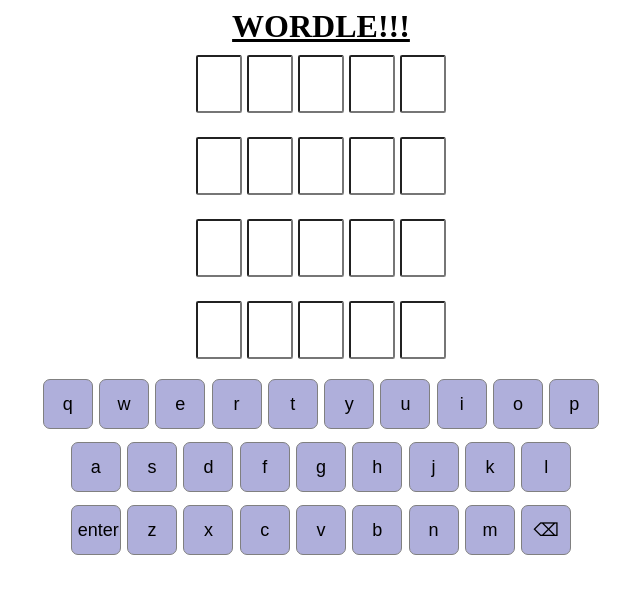
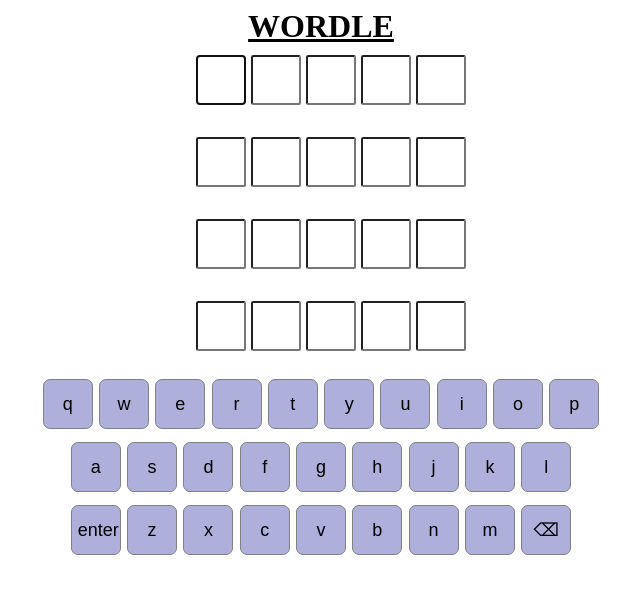
Before and after one commit to idan-tepe/wordle, a React (Create React App) app: page / in a window 1280 px wide. Shown: the top 594 px of the page, without its empty margins (319-959 px from the left). Built offline with nearby package versions, Linux system fonts and the light colour scheme.

Commit message:
with keyboard

```diff
--- a/package.json
+++ b/package.json
@@ -8,6 +8,7 @@
     "@testing-library/user-event": "^13.5.0",
     "react": "^18.2.0",
     "react-dom": "^18.2.0",
+    "react-router-dom": "^6.4.5",
     "react-scripts": "5.0.1",
     "web-vitals": "^2.1.4"
   },
--- a/public/index.html
+++ b/public/index.html
@@ -10,6 +10,8 @@
       content="Web site created using create-react-app"
     />
     <link rel="apple-touch-icon" href="%PUBLIC_URL%/logo192.png" />
+    <!-- CSS only -->
+
     <!--
       manifest.json provides metadata used when your web app is installed on a
       user's mobile device or desktop. See https://developers.google.com/web/fundamentals/web-app-manifest/
--- a/src/App.js
+++ b/src/App.js
@@ -1,26 +1,50 @@
 import "./App.scss";
-import { Title } from "./Comonents/Title";
+import { NavBar } from "./Comonents/Title";
 import { InputBoxes } from "./Comonents/InputsBoxes";
 import { Keyboard } from "./Comonents/Keyboard";
 import { matrix } from "./Comonents/matrix";
-import { useState } from "react";
+import { useEffect, useState } from "react";
 import { AppContext } from "./contexts/appContext";
 
 function App() {
   const [board, setBoard] = useState(matrix);
   const [attempt, setAttempt] = useState({ rowAttempt: 0, cellAttempt: 0 });
 
-  // useEffect(() => {
-  //   board[attempt.rowAttempt][attempt.cellAttempt].focus();
-  // }, [board]);
+  useEffect(() => {
+    document.getElementsByClassName("row")[0].firstChild.focus();
+  }, []);
 
-  const appName = `WORDLE!!!`;
+  function letterInInput(letter) {
+    board[attempt.rowAttempt][attempt.cellAttempt] = letter;
+    console.log(board);
+    attempt.cellAttempt++;
+    setBoard([...board]);
+    if (attempt.cellAttempt > 4) {
+      const newAttempt = {
+        ...attempt,
+        rowAttempt: attempt.rowAttempt + 1,
+        cellAttempt: 0,
+      };
+      setAttempt(newAttempt);
+
+      setTimeout(() => alert("done"), 100);
+    }
+  }
+
+  function handleKeyPress(e) {
+    if ("qwertyuioplkjhgfdsazxcvbnm".includes(e.key)) {
+      letterInInput(e.key);
+    }
+  }
+
   return (
     <div className="container">
-      <Title appName={appName} />
+      <NavBar />
       <AppContext.Provider value={{ board, setBoard, attempt, setAttempt }}>
-        <InputBoxes />
-        <Keyboard />
+        <div id="gameBoard" onKeyUp={(e) => handleKeyPress(e)}>
+          <InputBoxes id="InputBoxes" />
+          <Keyboard letterInInput={letterInInput} />
+        </div>
       </AppContext.Provider>
     </div>
   );
--- a/src/App.scss
+++ b/src/App.scss
@@ -2,6 +2,16 @@
   box-sizing: border-box;
 }
 
+body {
+  h1 {
+    text-align: center;
+    text-decoration: underline;
+    margin: 0;
+  }
+  .container {
+    margin: auto;
+    display: flex;
+    flex-direction: column;
     .upper {
       margin: auto;
       width: 270px;
@@ -10,32 +20,32 @@
       display: flex;
       flex-direction: column;
       gap: 8%;
-}
-
       .row {
         display: flex;
         flex-direction: row;
         height: 25%;
         gap: 2%;
+        input {
+          width: 50px;
+          height: 50px;
+          border-radius: 5%;
         }
-
+      }
+    }
+    .keyboard {
+      margin: 0 auto 0 auto;
+      width: 650px;
+      height: 200px;
+      padding: 10px;
+      display: flex;
+      flex-direction: column;
+      gap: 5%;
       .krow {
         display: flex;
         flex-direction: row;
         justify-content: center;
         height: 33%;
         gap: 1%;
-}
-
-input {
-  width: 100%;
-  height: 100%;
-  border-radius: 5%;
-  &:focus {
-    background-color: pink;
-  }
-}
-
         button {
           width: 50px;
           height: 50px;
@@ -53,19 +63,7 @@
           background-color: rgb(175, 175, 219);
           font-weight: bold;
         }
-
-h1 {
-  text-align: center;
-  text-decoration: underline;
-  margin: 0;
       }
-
-.keyboard {
-  margin: 0 auto 0 auto;
-  width: 650px;
-  height: 200px;
-  padding: 10px;
-  display: flex;
-  flex-direction: column;
-  gap: 5%;
     }
+  }
+}
--- a/src/Comonents/Keyboard.js
+++ b/src/Comonents/Keyboard.js
@@ -1,29 +1,16 @@
-import React, { useContext } from "react";
-import { AppContext } from "../contexts/appContext";
+import React /*, { useContext }*/ from "react";
+// import { AppContext } from "../contexts/appContext";
 
-export function Keyboard() {
+export function Keyboard({ letterInInput }) {
   const r1 = ["q", "w", "e", "r", "t", "y", "u", "i", "o", "p"];
   const r2 = ["a", "s", "d", "f", "g", "h", "j", "k", "l"];
   const r3 = ["z", "x", "c", "v", "b", "n", "m"];
 
-  const { board, setBoard, attempt, setAttempt } = useContext(AppContext);
+  // const { board, setBoard, attempt, setAttempt } = useContext(AppContext);
 
   function handleButtonClick(e) {
     console.log(e.target.innerText);
-    board[attempt.rowAttempt][attempt.cellAttempt] = e.target.innerText;
-    console.log(board);
-    attempt.cellAttempt++;
-    setBoard([...board]);
-    if (attempt.cellAttempt > 4) {
-      const newAttempt = {
-        ...attempt,
-        rowAttempt: attempt.rowAttempt + 1,
-        cellAttempt: 0,
-      };
-      setAttempt(newAttempt);
-
-      setTimeout(() => alert("done"), 1);
-    }
+    letterInInput(e.target.innerText);
   }
 
   function createButtomsRow(r) {
--- a/src/Comonents/Title.js
+++ b/src/Comonents/Title.js
@@ -1,9 +1,9 @@
 import React from "react";
 
-export function Title(props) {
+export function NavBar(props) {
   return (
     <header>
-      <h1>{props.appName}</h1>
+      <h1>WORDLE</h1>
     </header>
   );
 }
--- /dev/null
+++ b/src/Comonents/router.js
@@ -0,0 +1,3 @@
+import { createBrowserRouter } from "react-router-dom";
+
+const router = createBrowserRouter([]);
```
Also changed, not shown: 1 other file (tests, documents, lock files or other folders). Lines whose indentation alone changed are shown as unchanged.
